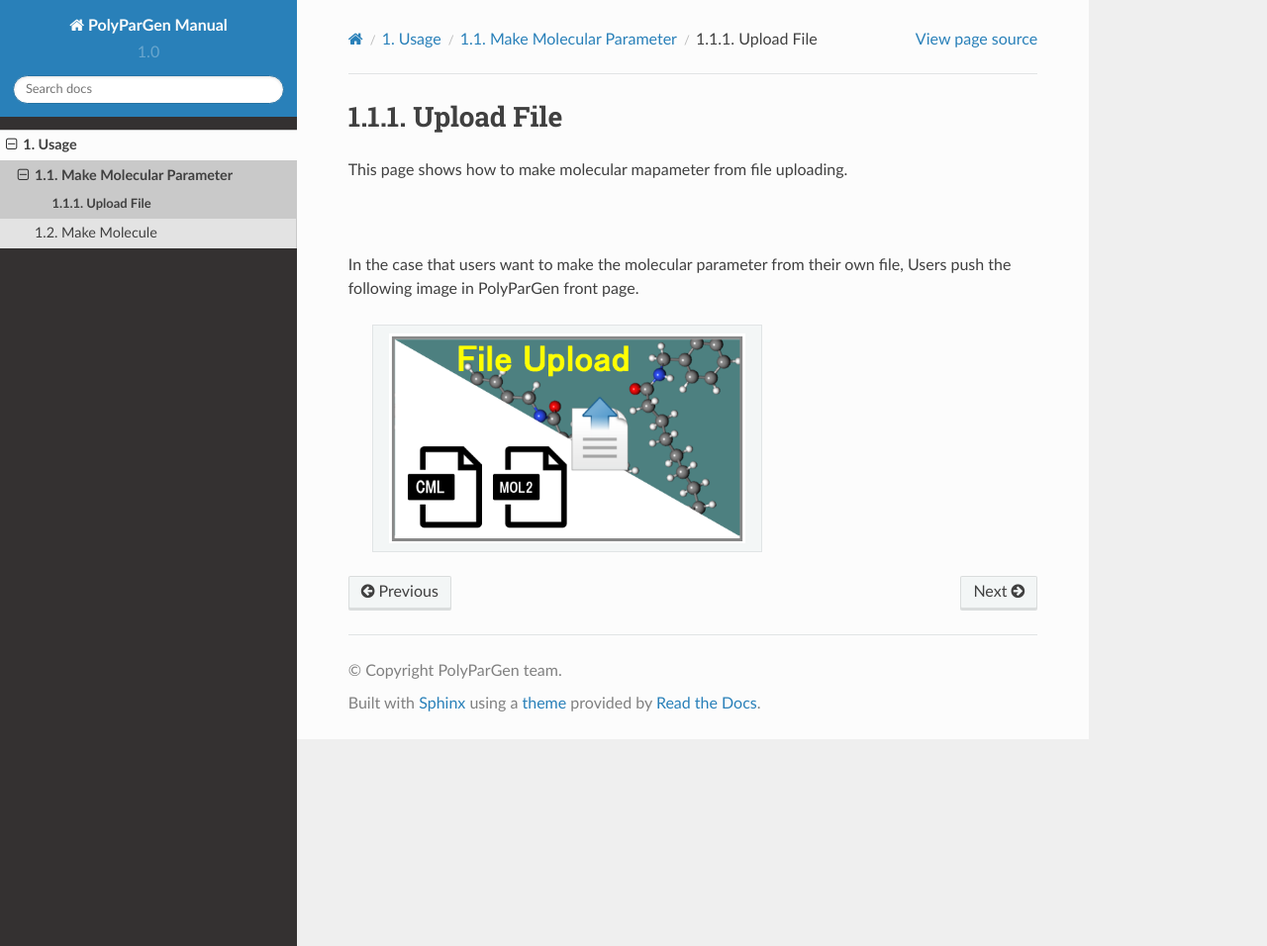
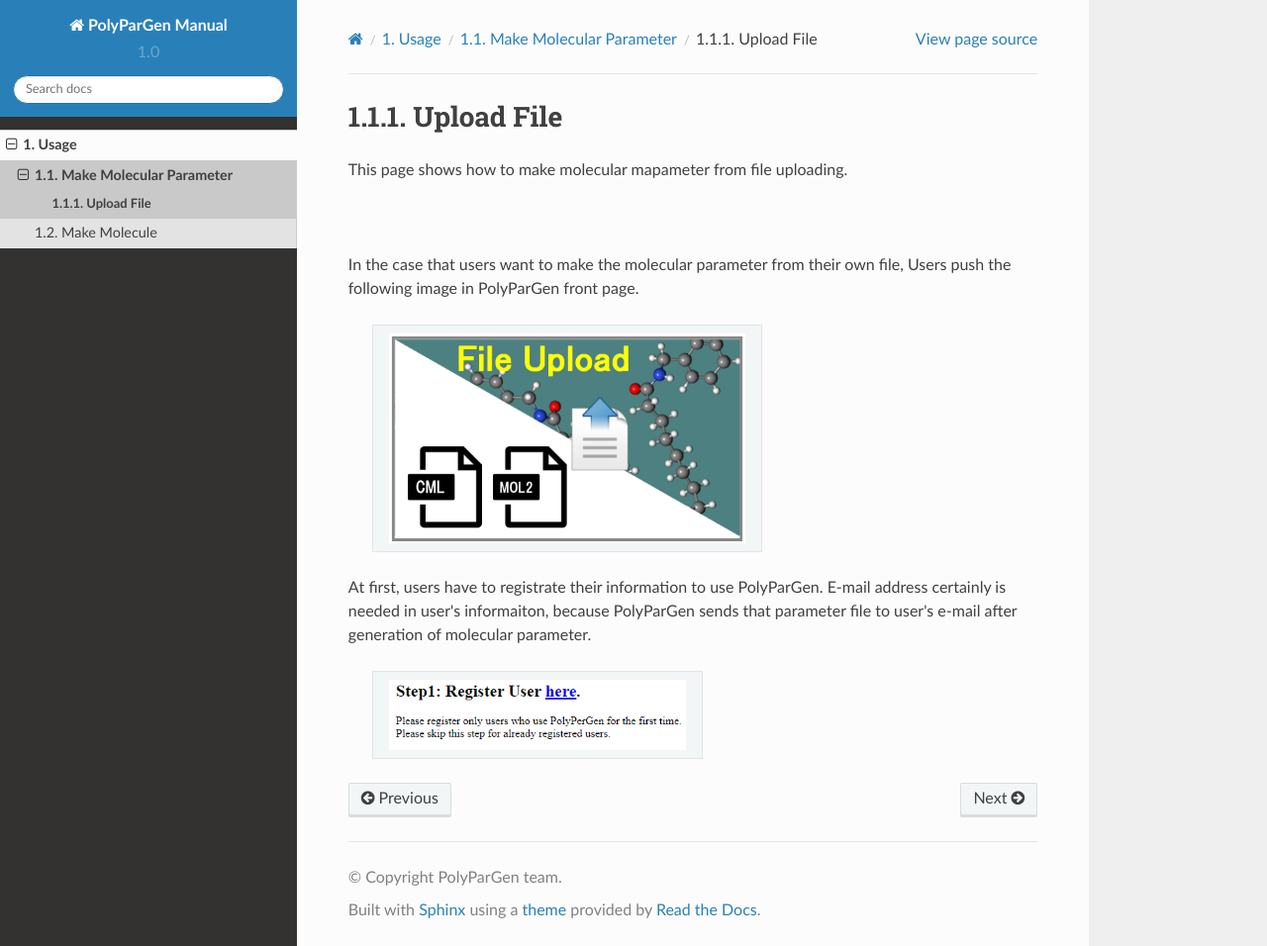
Before and after one commit to mori0711/polypargen_manual, a Sphinx documentation site: the page built from docs/usage/make_molecular_parameter/upload_file.rst, in a window 1280 px wide and 956 px high. Shown: the whole window at 99% size. Built offline with Sphinx 7.4.7 and the Read the Docs theme 2.0.0, drawn with Linux system fonts in a browser that asks for light colours.

Commit message:
improve file upload

```diff
--- a/docs/usage/make_molecular_parameter/upload_file.rst
+++ b/docs/usage/make_molecular_parameter/upload_file.rst
@@ -14,3 +14,12 @@
   |    :scale: 70 %                                                          |
   |    :align: center                                                        |
   +--------------------------------------------------------------------------+
+
+At first, users have to registrate their information to use PolyParGen.
+E-mail address certainly is needed in user's informaiton, because PolyParGen sends that parameter file to user's e-mail after generation of molecular parameter.
+
+  +--------------------------------------------------------------------------+
+  | .. image:: ./imgs/upload_file_002.png                                    |
+  |    :scale: 70 %                                                          |
+  |    :align: center                                                        |
+  +--------------------------------------------------------------------------+
```
Also changed, not shown: docs/usage/imgs/make_molecular_parameter_002.png (added), docs/usage/make_molecular_parameter/imgs/upload_file_002.png (added), docs/usage/make_molecule.rst (line endings or trailing spaces).
